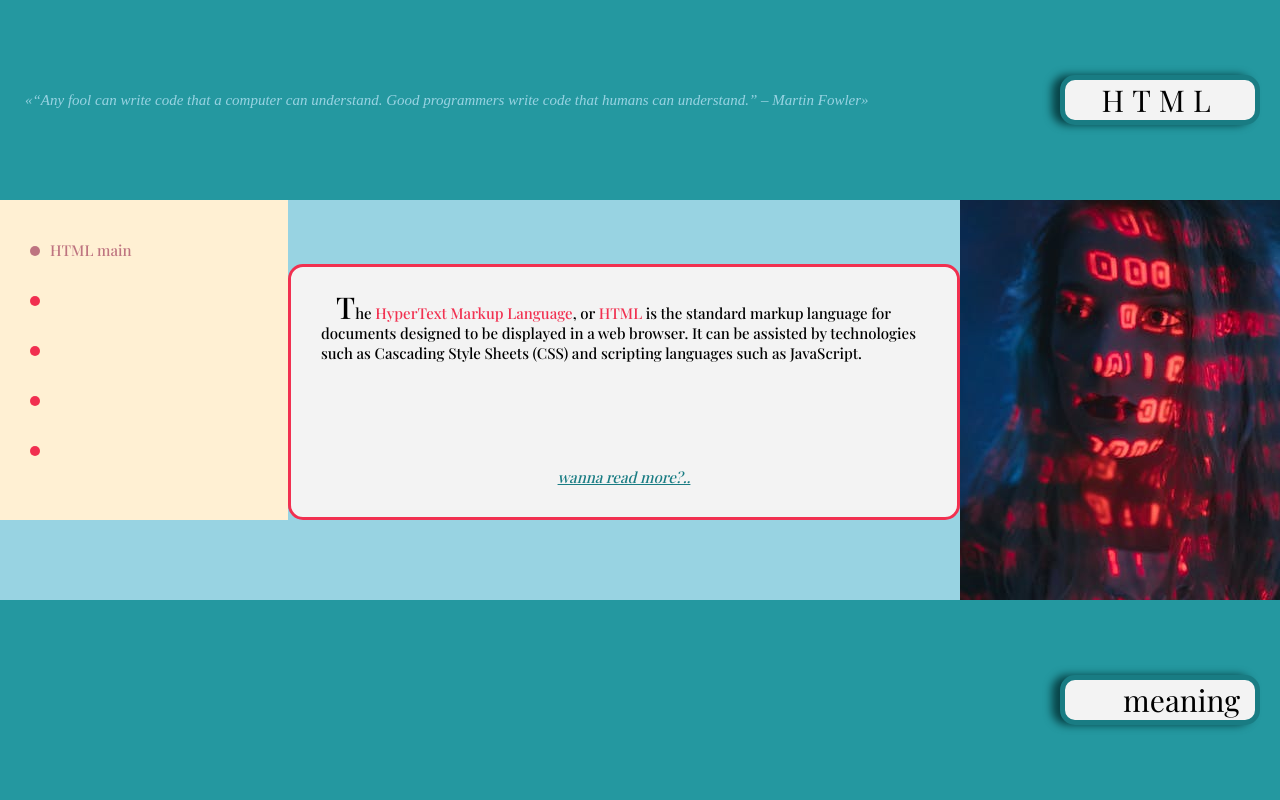
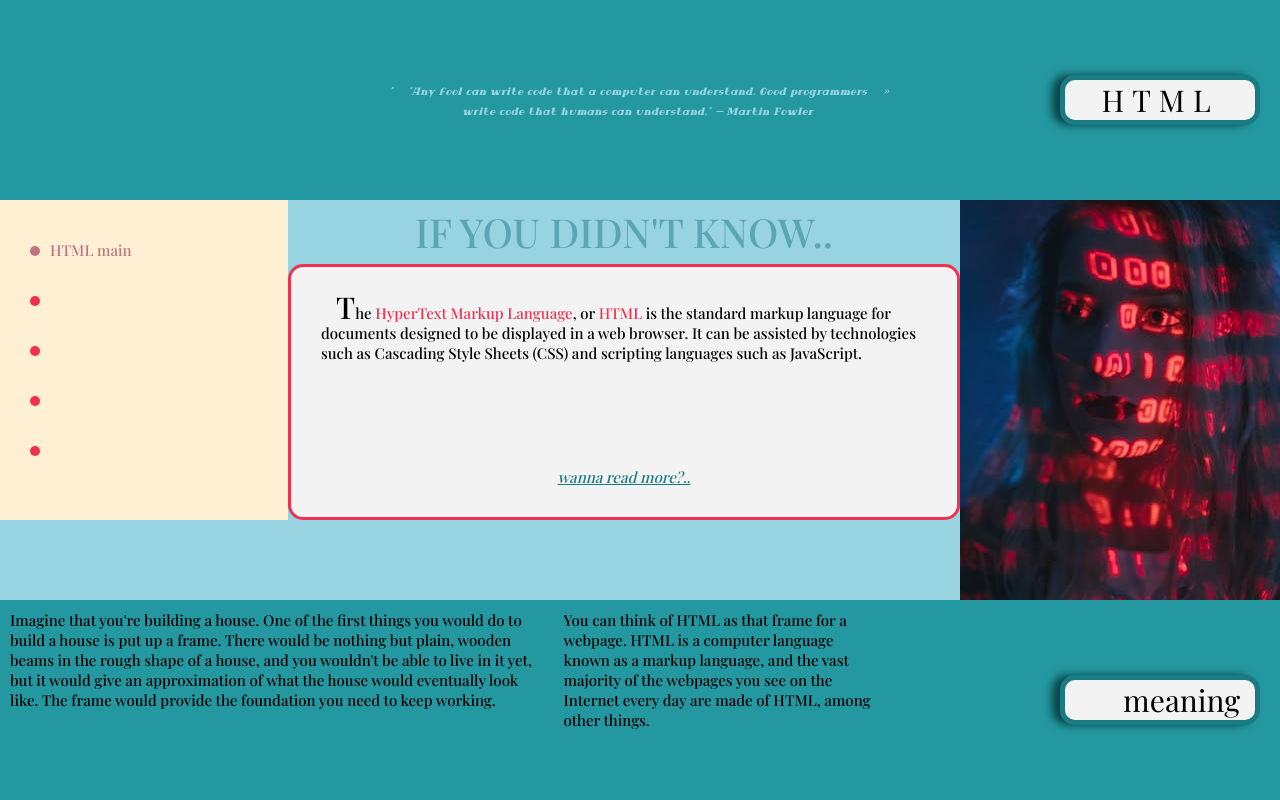
Before and after one commit to MilaHalko/S3_Web_Simple5Pages, a plain HTML site: page lab1.html in a window 1280 px wide. Drawn offline with nearby package versions, Linux system fonts and the light colour scheme; a web font is replaced by a local one.

Commit message:
some paragraphs added

```diff
--- a/lab1-style.css
+++ b/lab1-style.css
@@ -53,6 +53,10 @@ h1,h2,h3,h4,h5,h6{font-size: inherit; font-weight: 400;}
     font-weight: 500;
     line-height: 20px;
 }
+body{
+    width: 100vw;
+    height: 100vh;
+}
 
 /* SAME COLORS */
 header, footer {background: rgb(36, 152, 160);}
@@ -90,18 +94,27 @@ header, footer {
     display: flex;
     height: 25%;
 }
+header {
+    justify-content: center;
+}
+footer div {
+    display: flex;
+    width: 70%;
+}
+footer div p {
+    margin: 10px 20px 10px 10px;
+    overflow: hidden;
+}
 header q {
     font-style: italic;
-    font-family: "Times New Roman", Times, Baskerville, Georgia, serif;
+    font-family: 'Izax';
     color: rgb(152, 211, 226);
     quotes: '\00AB' '\00BB' '\201E' '\201C';
-    width: px;
     font-weight: 100;
     text-align: center;
     display: flex;
     align-self: center;
-    white-space: pre;
-    padding: 0 0 0 25px;
+    max-width: 500px;
 }
 /* CENTER */
 .center {
@@ -155,6 +168,16 @@ header q {
 /* Center sides */
 .center__top {
     height: 20%;
+    display: flex;
+    justify-content: center;
+}
+.center__top p {
+    display: flex;
+    align-self: center;
+    text-transform: uppercase;
+    font-size: 40px;
+    color: rgb(25, 124, 131);
+    opacity: 0.5;
 }
 .center__bottom {
     height: 20%;
--- a/lab1.html
+++ b/lab1.html
@@ -29,7 +29,7 @@
                     </nav>
                     <div class="center__central-blocks">
                         <div class="center__top">
-
+                            <p>If you didn't know..</p>
                         </div>
                         <div class="center__main">
                             <p>
@@ -47,6 +47,14 @@
             </aside>
         </div>
         <footer>
+            <div>
+                <p>
+                    Imagine that you're building a house. One of the first things you would do to build a house is put up a frame. There would be nothing but plain, wooden beams in the rough shape of a house, and you wouldn't be able to live in it yet, but it would give an approximation of what the house would eventually look like. The frame would provide the foundation you need to keep working.
+                </p>
+                <p>
+                    You can think of HTML as that frame for a webpage. HTML is a computer language known as a markup language, and the vast majority of the webpages you see on the Internet every day are made of HTML, among other things.
+                </p>
+            </div>
             <div class="bottom-title"><h2>meaning</h2></div>
         </footer>
     </body>
```
